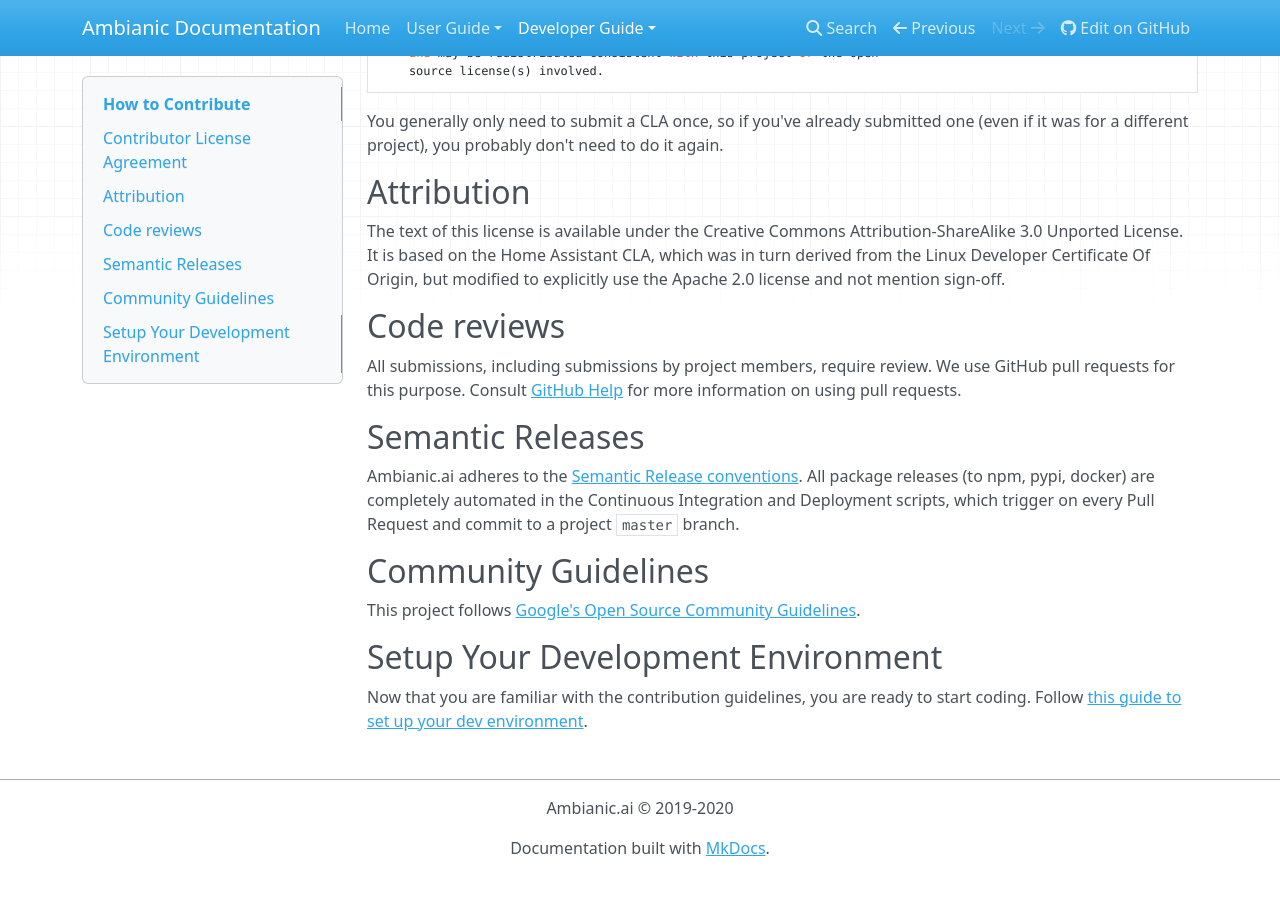
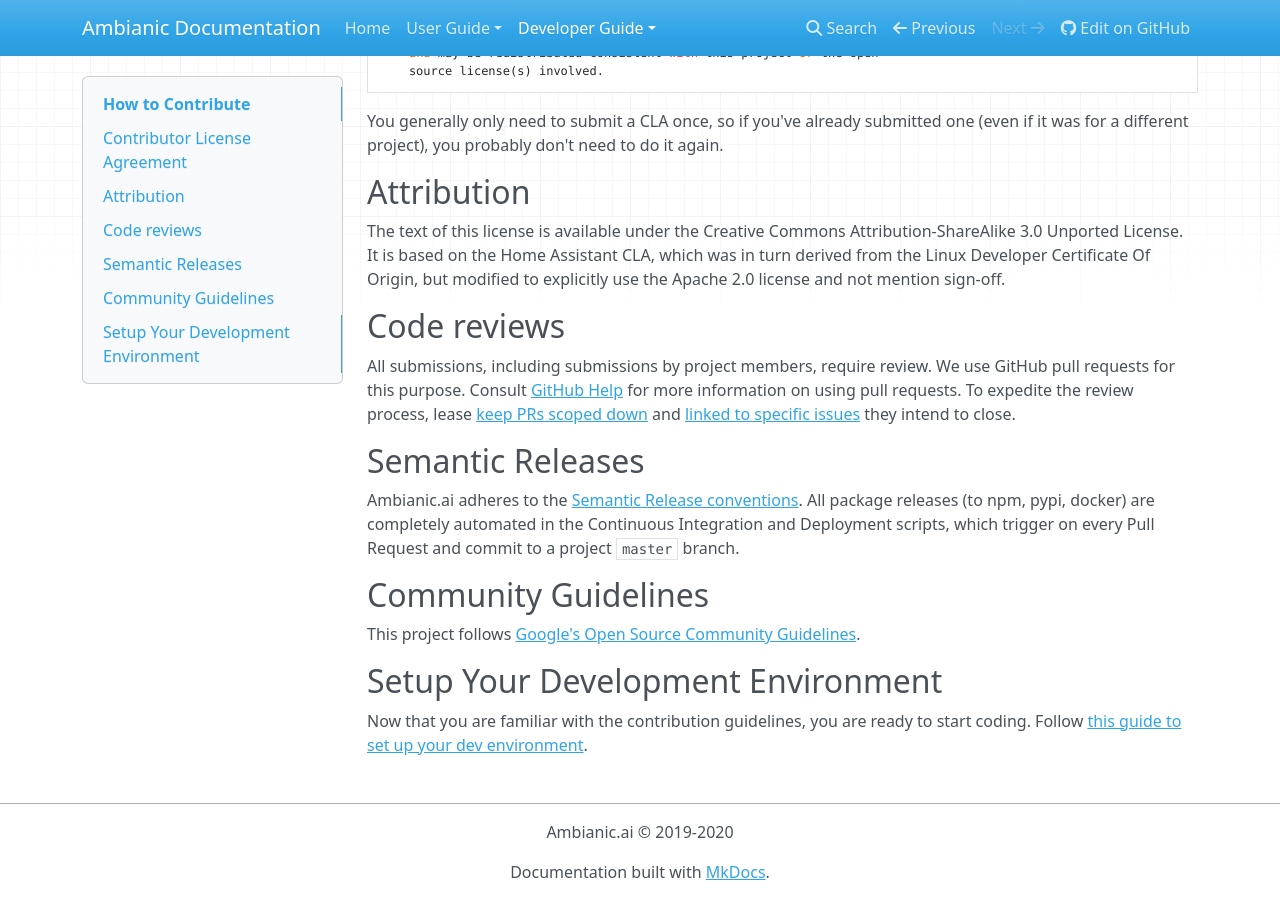
Before and after one commit to ambianic/ambianic-docs, an MkDocs documentation site: the page built from docs-md/legal/CONTRIBUTING.md, in a window 1280 px wide and 900 px high, scrolled down 626 px. Built offline with MkDocs 1.6.1, drawn with Linux system fonts in a browser that asks for light colours; nearby versions of some CDN libraries; before the commit the page ends 1502 px from its top, so only the background shows below that.

Commit message:
docs: update contrib process

```diff
--- a/docs-md/legal/CONTRIBUTING.md
+++ b/docs-md/legal/CONTRIBUTING.md
@@ -46,7 +46,7 @@
 All submissions, including submissions by project members, require review. We
 use GitHub pull requests for this purpose. Consult
 [GitHub Help](https://help.github.com/articles/about-pull-requests/) for more
-information on using pull requests.
+information on using pull requests. To expedite the review process, lease [keep PRs scoped down](https://www.netlify.com/blog/2020/03/31/how-to-scope-down-prs/) and [linked to specific issues](https://docs.github.com/en/free-pro-team@latest/github/managing-your-work-on-github/linking-a-pull-request-to-an-issue) they intend to close.
 
 ## Semantic Releases
 
```
